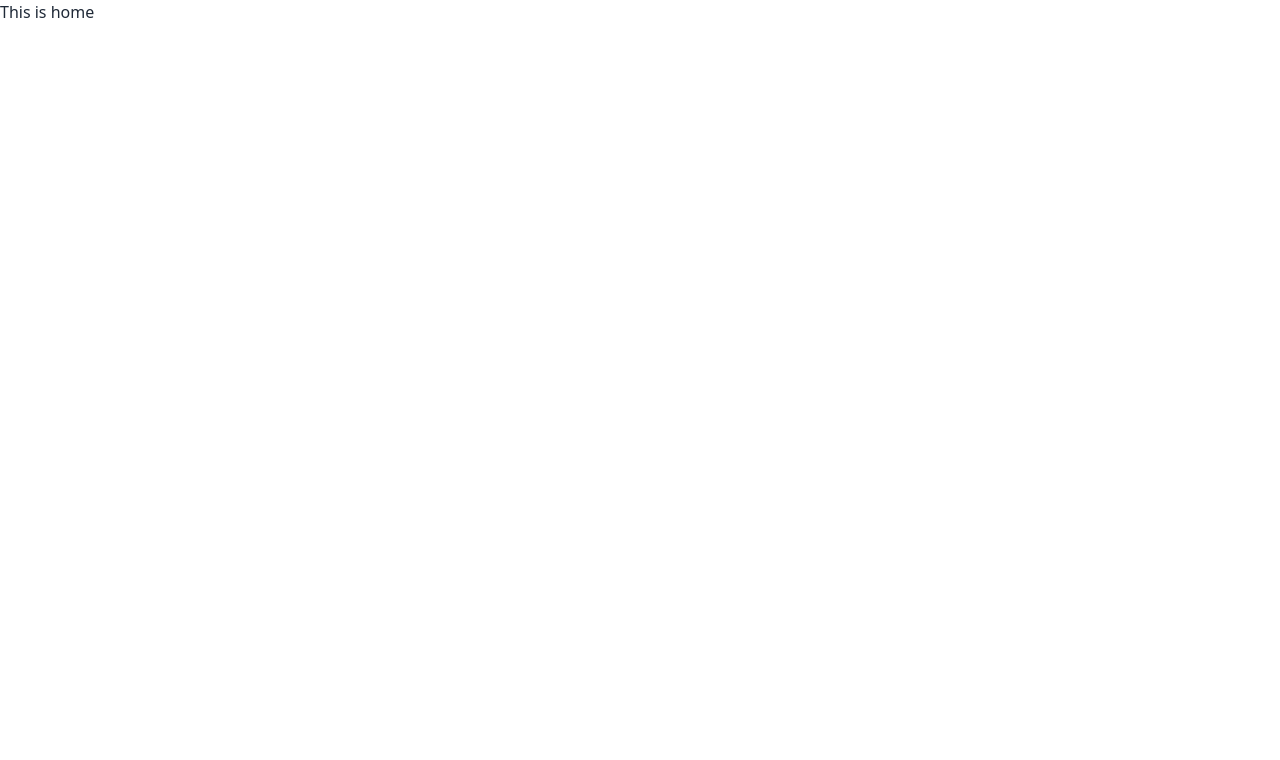
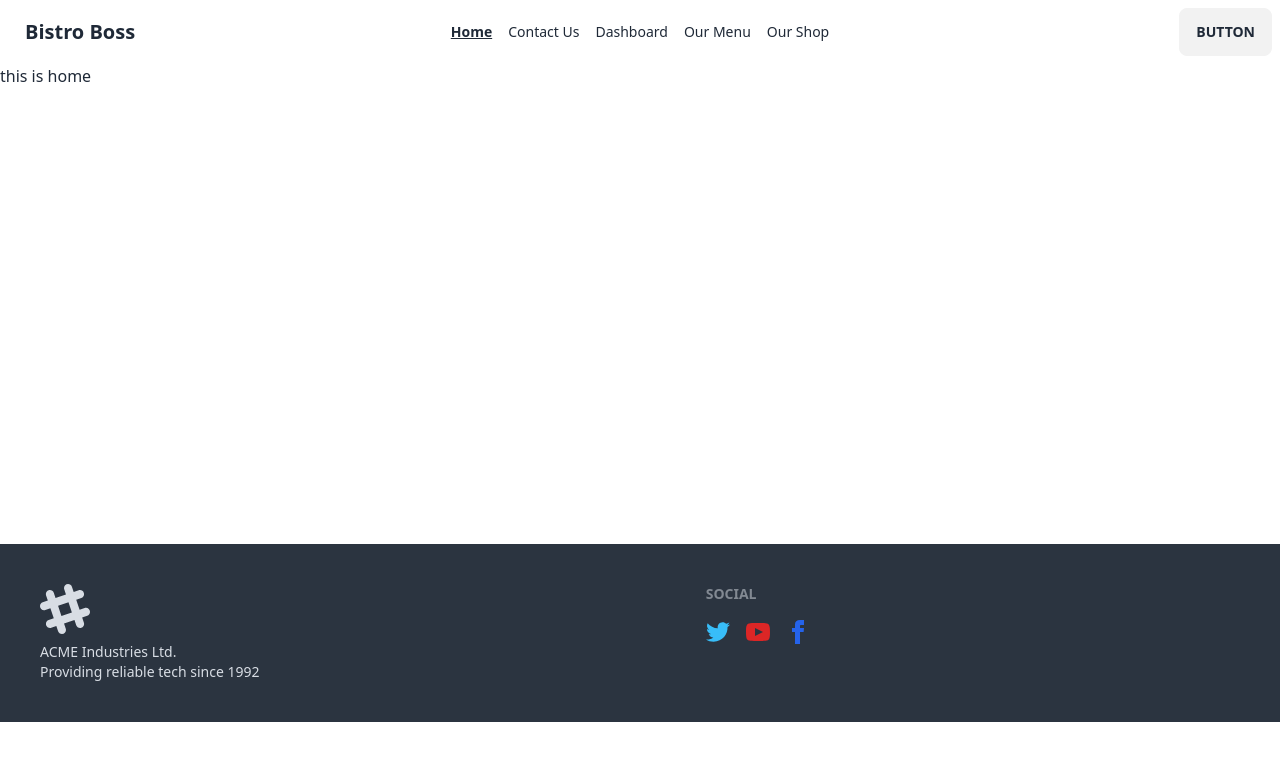
Before and after one commit to Shovon96/bistro-boss-client, a React (Vite) app: page / in a window 1280 px wide. Shown: the top 760 px of the page. Built offline with nearby package versions, Linux system fonts and the light colour scheme.

Commit message:
main layout implement

```diff
--- a/src/errorPage/ErrorPage.jsx
+++ b/src/errorPage/ErrorPage.jsx
@@ -1,3 +1,4 @@
+import { NavLink } from "react-router-dom";
 
 const ErrorPage = () => {
     return (
@@ -5,6 +6,9 @@
             <div className="text-5xl font-extrabold text-center">
                 <h1>404</h1>
                 <h1>Page not found</h1>
+                <NavLink to='/'>
+                    <button className="btn btn-secondary">Go home</button>
+                </NavLink>
             </div>
         </div>
     );
--- a/src/mailnLayout/MainLayout.jsx
+++ b/src/mailnLayout/MainLayout.jsx
@@ -1,9 +1,15 @@
 import { Outlet } from "react-router-dom";
+import Navbar from "../pages/Shared/Navbar";
+import Footer from "../pages/Shared/Footer";
 
 const MainLayout = () => {
     return (
-        <div>
-            <Outlet></Outlet>
+        <div className="max-w-7xl mx-auto">
+            <Navbar></Navbar>
+            <div className="min-h-[60vh]">
+                <Outlet></Outlet>
+            </div>
+            <Footer></Footer>
         </div>
     );
 };
--- a/src/pages/Home/Home.jsx
+++ b/src/pages/Home/Home.jsx
@@ -2,7 +2,7 @@
 const Home = () => {
     return (
         <div>
-            This is home
+            this is home
         </div>
     );
 };
--- /dev/null
+++ b/src/pages/Shared/Footer.jsx
@@ -0,0 +1,21 @@
+
+const Footer = () => {
+    return (
+        <footer className="footer p-10 bg-neutral text-neutral-content">
+            <aside>
+                <svg width="50" height="50" viewBox="0 0 24 24" xmlns="http://www.w3.org/2000/svg" fillRule="evenodd" clipRule="evenodd" className="fill-current"><path d="M22.672 15.226l-2.432.811.841 2.515c.33 1.019-.209 2.127-1.23 2.456-1.15.325-2.148-.321-2.463-1.226l-.84-2.518-5.013 1.677.84 2.517c.391 1.203-.434 2.542-1.831 2.542-.88 0-1.601-.564-1.86-1.314l-.842-2.516-2.431.809c-1.135.328-2.145-.317-2.463-1.229-.329-1.018.211-2.127 1.231-2.456l2.432-.809-1.621-4.823-2.432.808c-1.355.384-2.558-.59-2.558-1.839 0-.817.509-1.582 1.327-1.846l2.433-.809-.842-2.515c-.33-1.02.211-2.129 1.232-2.458 1.02-.329 2.13.209 2.461 1.229l.842 2.515 5.011-1.677-.839-2.517c-.403-1.238.484-2.553 1.843-2.553.819 0 1.585.509 1.85 1.326l.841 2.517 2.431-.81c1.02-.33 2.131.211 2.461 1.229.332 1.018-.21 2.126-1.23 2.456l-2.433.809 1.622 4.823 2.433-.809c1.242-.401 2.557.484 2.557 1.838 0 .819-.51 1.583-1.328 1.847m-8.992-6.428l-5.01 1.675 1.619 4.828 5.011-1.674-1.62-4.829z"></path></svg>
+                <p>ACME Industries Ltd.<br />Providing reliable tech since 1992</p>
+            </aside>
+            <nav>
+                <header className="footer-title">Social</header>
+                <div className="grid grid-flow-col gap-4">
+                    <a><svg xmlns="http://www.w3.org/2000/svg" width="24" height="24" viewBox="0 0 24 24" className="fill-current text-sky-400"><path d="M24 4.557c-.883.392-1.832.656-2.828.775 1.017-.609 1.798-1.574 2.165-2.724-.951.564-2.005.974-3.127 1.195-.897-.957-2.178-1.555-3.594-1.555-3.179 0-5.515 2.966-4.797 6.045-4.091-.205-7.719-2.165-10.148-5.144-1.29 2.213-.669 5.108 1.523 6.574-.806-.026-1.566-.247-2.229-.616-.054 2.281 1.581 4.415 3.949 4.89-.693.188-1.452.232-2.224.084.626 1.956 2.444 3.379 4.6 3.419-2.07 1.623-4.678 2.348-7.29 2.04 2.179 1.397 4.768 2.212 7.548 2.212 9.142 0 14.307-7.721 13.995-14.646.962-.695 1.797-1.562 2.457-2.549z"></path></svg></a>
+                    <a><svg xmlns="http://www.w3.org/2000/svg" width="24" height="24" viewBox="0 0 24 24" className="fill-current text-red-600"><path d="M19.615 3.184c-3.604-.246-11.631-.245-15.23 0-3.897.266-4.356 2.62-4.385 8.816.029 6.185.484 8.549 4.385 8.816 3.6.245 11.626.246 15.23 0 3.897-.266 4.356-2.62 4.385-8.816-.029-6.185-.484-8.549-4.385-8.816zm-10.615 12.816v-8l8 3.993-8 4.007z"></path></svg></a>
+                    <a><svg xmlns="http://www.w3.org/2000/svg" width="24" height="24" viewBox="0 0 24 24" className="fill-current text-blue-600"><path d="M9 8h-3v4h3v12h5v-12h3.642l.358-4h-4v-1.667c0-.955.192-1.333 1.115-1.333h2.885v-5h-3.808c-3.596 0-5.192 1.583-5.192 4.615v3.385z"></path></svg></a>
+                </div>
+            </nav>
+        </footer>
+    );
+};
+
+export default Footer;
--- /dev/null
+++ b/src/pages/Shared/Navbar.jsx
@@ -0,0 +1,73 @@
+import { NavLink } from "react-router-dom";
+
+const Navbar = () => {
+
+    const navLink = <>
+        <NavLink
+            to="/"
+            className={({ isActive, isPending }) =>
+                isPending ? "pending" : isActive ? "underline font-bold" : ""
+            }
+        >
+            Home
+        </NavLink>
+        <NavLink
+            to="/contactUs"
+            className={({ isActive, isPending }) =>
+                isPending ? "pending" : isActive ? "underline font-bold" : ""
+            }
+        >
+            Contact Us
+        </NavLink>
+        <NavLink
+            to="/dashboard"
+            className={({ isActive, isPending }) =>
+                isPending ? "pending" : isActive ? "underline font-bold" : ""
+            }
+        >
+            Dashboard
+        </NavLink>
+        <NavLink
+            to="/ourMenu"
+            className={({ isActive, isPending }) =>
+                isPending ? "pending" : isActive ? "underline font-bold" : ""
+            }
+        >
+            Our Menu
+        </NavLink>
+        <NavLink
+            to="/ourShop"
+            className={({ isActive, isPending }) =>
+                isPending ? "pending" : isActive ? "underline font-bold" : ""
+            }
+        >
+            Our Shop
+        </NavLink>
+    </>
+
+    return (
+        <div className="navbar bg-base-100">
+            <div className="navbar-start">
+                <div className="dropdown">
+                    <label tabIndex={0} className="btn btn-ghost lg:hidden">
+                        <svg xmlns="http://www.w3.org/2000/svg" className="h-5 w-5" fill="none" viewBox="0 0 24 24" stroke="currentColor"><path strokeLinecap="round" strokeLinejoin="round" strokeWidth="2" d="M4 6h16M4 12h8m-8 6h16" /></svg>
+                    </label>
+                    <ul tabIndex={0} className="menu menu-sm dropdown-content mt-3 z-[1] p-2 shadow bg-base-100 rounded-box w-52">
+                        {navLink}
+                    </ul>
+                </div>
+                <a className="btn btn-ghost normal-case text-xl">Bistro Boss</a>
+            </div>
+            <div className="navbar-center hidden lg:flex">
+                <ul className="menu menu-horizontal px-1 gap-4">
+                    {navLink}
+                </ul>
+            </div>
+            <div className="navbar-end">
+                <a className="btn">Button</a>
+            </div>
+        </div>
+    );
+};
+
+export default Navbar;
```
